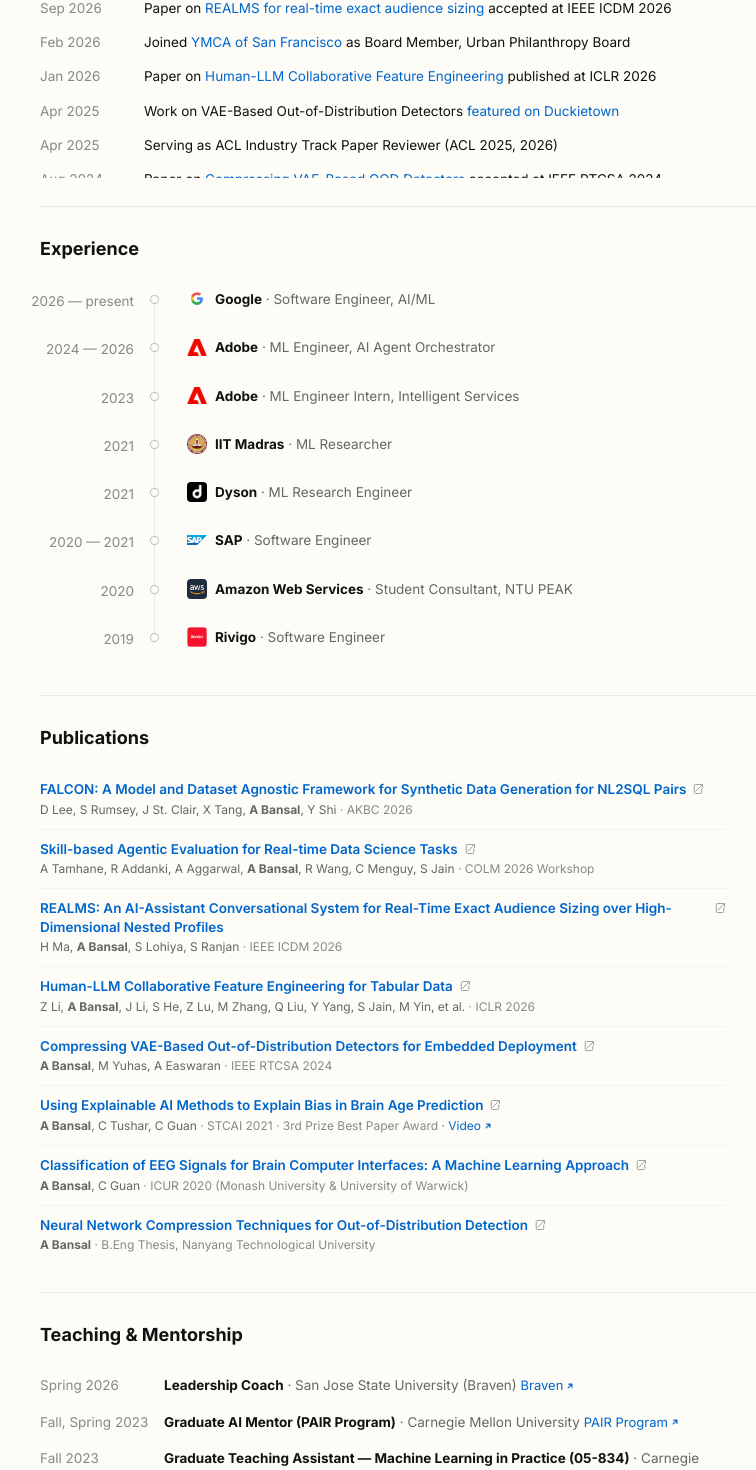
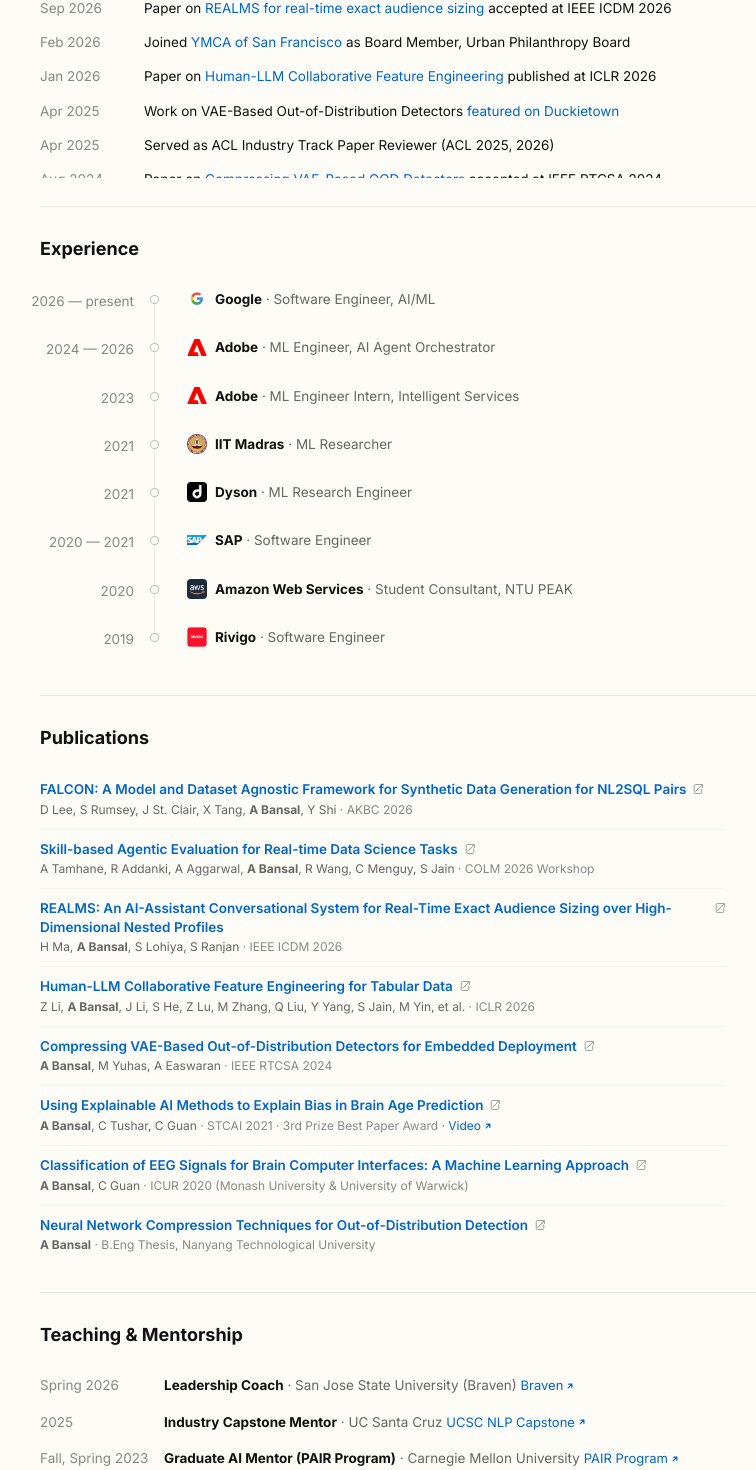
Before and after one commit to bansal-aditya/bansal-aditya.github.io, a Next.js app: page / in a window 1280 px wide. Shown: the part 535-2005 px from the top of the page, without its empty margins (172-928 px from the left). Built offline with nearby package versions, Linux system fonts and the light colour scheme.

Commit message:
feat: add UCSC capstone mentorship and update ACL reviewer to served

```diff
--- a/src/data/news.ts
+++ b/src/data/news.ts
@@ -65,7 +65,7 @@ export const news: NewsItem[] = [
   },
   {
     date: "Apr 2025",
-    description: "Serving as ACL Industry Track Paper Reviewer (ACL 2025, 2026)",
+    description: "Served as ACL Industry Track Paper Reviewer (ACL 2025, 2026)",
   },
   {
     date: "Aug 2024",
--- a/src/data/teaching.ts
+++ b/src/data/teaching.ts
@@ -26,6 +26,20 @@ export const teaching: TeachingItem[] = [
     link: "https://bebraven.org",
     linkText: "Braven",
     preview: { title: "Braven", domain: "bebraven.org", description: "Leadership & Career Accelerator for underrepresented college students", favicon: gfav("bebraven.org") },
+  },
+  {
+    dateRange: "2025",
+    role: "Industry Capstone Mentor",
+    organization: "UC Santa Cruz",
+    description: "Mentored NLP Master's student teams on multilingual synthetic data generation for text-to-SQL tasks.",
+    link: "https://nlp.ucsc.edu/capstone-projects/",
+    linkText: "UCSC NLP Capstone",
+    preview: {
+      title: "UCSC NLP Capstone",
+      domain: "nlp.ucsc.edu",
+      description: "UC Santa Cruz NLP Master's Capstone Projects — Industry mentorship program",
+      favicon: gfav("ucsc.edu"),
+    },
   },
   {
     dateRange: "Fall, Spring 2023",
```
